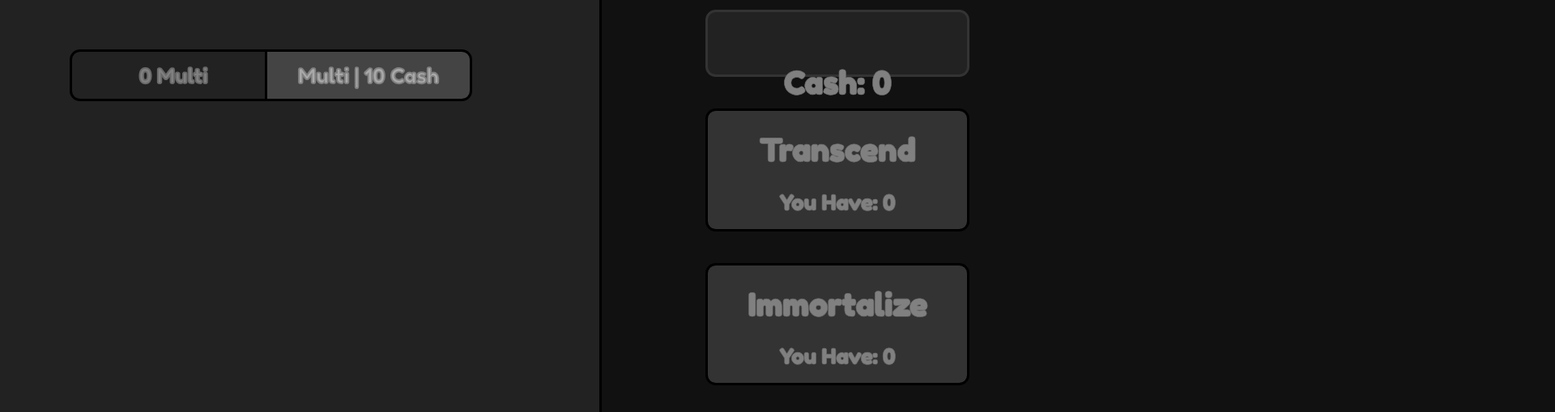
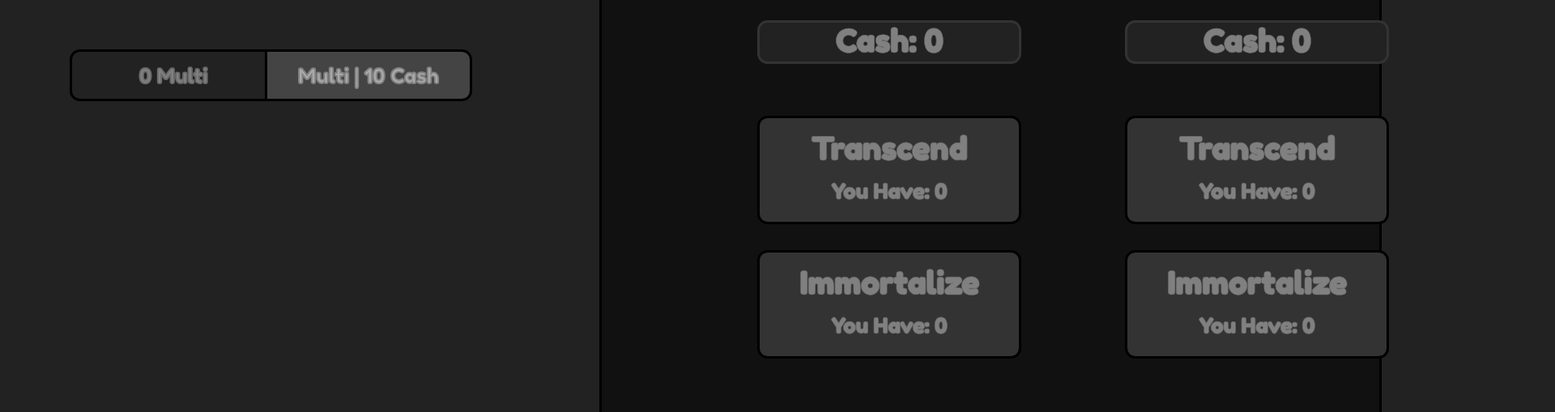
Before and after one commit to person-nil/Incremental-Code, a plain HTML site: page index.html in a window 1280 px wide. Shown: the part 107-616 px from the top of the page at 81% size, 1920 px wide, since content can reach past the window. Drawn offline with Linux system fonts and the light colour scheme.

Commit message:
Update index.html

```diff
--- a/index.html
+++ b/index.html
@@ -63,6 +63,8 @@
     }
 
     .building:active {
+      border-top-left-radius: 1vw;
+      border-bottom-left-radius: 1vw;
       transition: 0.4s;
       transform: scale(1.2);
       background-color: #111111;
@@ -92,23 +94,24 @@
 
     .stat {
       background-color: #111111;
-      width: 250vw;
+      width: 10vw;
       height: 100vw;
       margin-top: -5.1vw;
-      padding-left: 10vw;
+      padding-left: 15vw;
+      padding-right: 50vw;
+      margin-right: -40vw;
       color: gray;
       font-size: 2.5vw;
       border: 0.25vw solid black;
       -webkit-text-stroke: dimgray;
       -webkit-text-stroke-width: 0.05vw;
-      margin-right: -225vw;
 
       transition: 0.5s;
     }
 
     .stat:hover {
       background-color: #222222;
-      width: 255vw;
+      width: 15vw;
       transition: 0.3s;
     }
 
@@ -120,14 +123,11 @@
     .stats {
       background-color: #222222;
       width: 25vw;
-      height: 0vw;
-      margin-top: -2vw;
+      height: 3.75vw;
       border-radius: 1vw;
       border: 0.25vw solid #333333;
       text-align: center;
-      font-size: 1.5vw;
-      padding-bottom: 3vw;
-      padding-top: 3vw;
+      font-size: 3vw;
     }
 
     .stats:hover {
@@ -139,10 +139,14 @@
     .statsR {
       background-color: #333333;
       width: 25vw;
+      height: 10vw;
       border-radius: 1vw;
       border: 0.25vw solid black;
       text-align: center;
       font-size: 1.5vw;
+      line-height: 2vw;
+      margin-bottom: 2.5vw;
+      margin-right: 10vw;
     }
 
     .statsR:hover {
@@ -162,6 +166,10 @@
 </head>
 
 <body>
+  <script>
+    console.error('%c VM663:1 ONLY USE THE CONSOLE IF I (A_Person) TELL YOU TO AND ONLY PASTE WHAT I SAY TO PASTE OR YOUR DATA WILL GLITCH AND BE RESET', 'font size: 36vw; font-weight: bold;')
+  </script>
+
   <br>
   <div style="align-items: center;" id="heading" class="head">
     <button class="building" style="width: 5vw; height: 2.5vw; margin-left: 5vw; font-size: 1vw; -webkit-text-stroke-width: 0.05vw; border-radius: 0.5vw;" id="headClose">Close</button>
@@ -182,18 +190,30 @@
         <button class="building">Multi | 10 Cash</button>
       </div>
     </div>
-    <div class="stat">
+    <div class="stat" style="display: flex; justify-content: space-around;">
       <div>
-        <br>
-        <div class="stats">
-          <h1 id="cashStat">Cash: 0</h1>
+        <div>
+          <h1 id="cashStat" class="stats">Cash: 0</h1>
         </div>
         <br>
-        <div class="statsR"">
+        <div class="statsR">
           <h1 id="Transcend">Transcend</h1>
           <h1 id="TranscendStat" style="font-size: 2vw;">You Have: 0</h1>
         </div>
+        <div class="statsR">
+          <h1 id="Immortal">Immortalize</h1>
+          <h1 id="ImmortalStat" style="font-size: 2vw;">You Have: 0</h1>
+        </div>
+      </div>
+      <div>
+        <div>
+          <h1 id="cashStat" class="stats">Cash: 0</h1>
+        </div>
         <br>
+        <div class="statsR">
+          <h1 id="Transcend">Transcend</h1>
+          <h1 id="TranscendStat" style="font-size: 2vw;">You Have: 0</h1>
+        </div>
         <div class="statsR">
           <h1 id="Immortal">Immortalize</h1>
           <h1 id="ImmortalStat" style="font-size: 2vw;">You Have: 0</h1>
```
